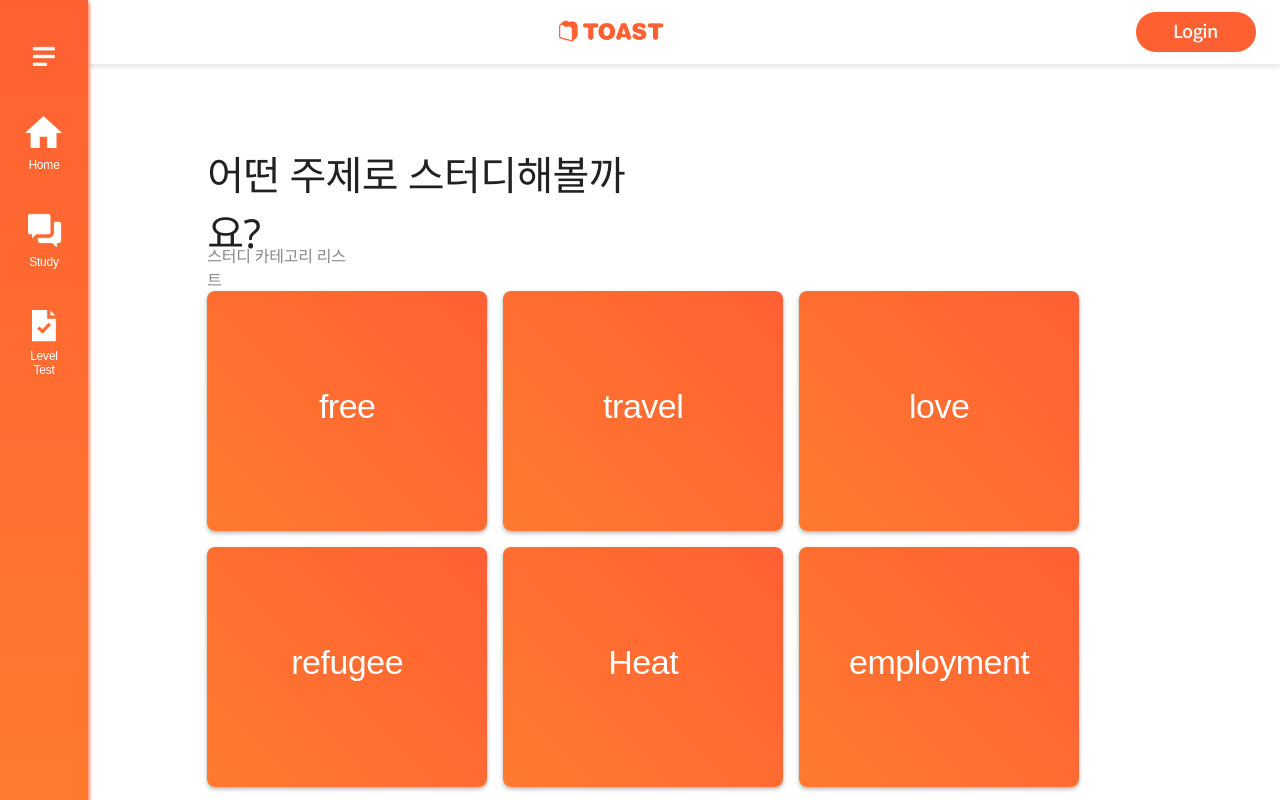
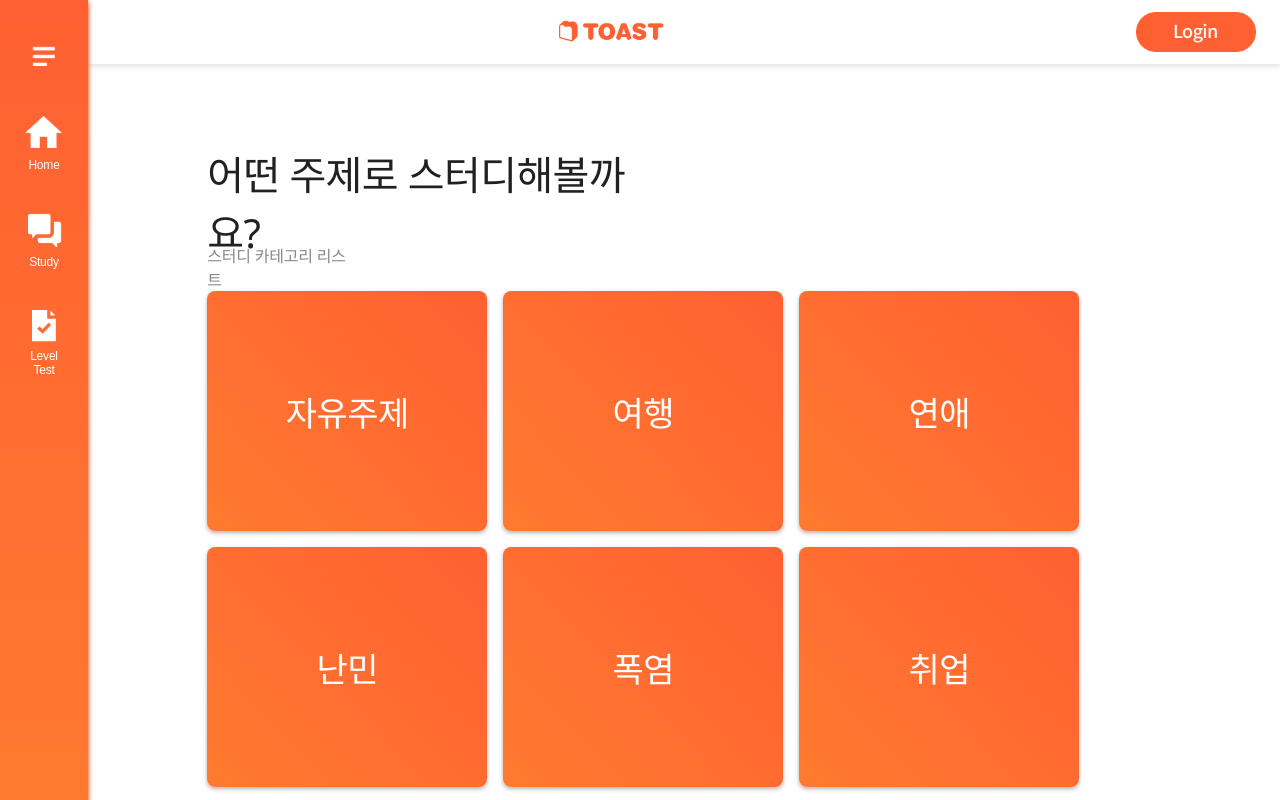
Before and after one commit to teamtoast/toast-pc, a React app: page /study in a window 1280 px wide. Built offline with nearby package versions, Linux system fonts and the light colour scheme.

Commit message:
fixed route

```diff
--- a/src/components/StudyRoomList/studyRoomList.js
+++ b/src/components/StudyRoomList/studyRoomList.js
@@ -5,6 +5,8 @@ import StudyCategory from "../studyCategory/studyCategory";
 
 
 function StudyRooms(props) {
+
+    //API: [GET] 스터디룸 리스트 가져오기
     const studyRooms = [{
         studyroomID: 1,
         studyroomTitle: "취준생들 모여서 즐겁게 얘기해요!",
@@ -157,6 +159,13 @@ class StudyRoomList extends Component {
 
     render() {
         const categoryID = this.props.match.params.categoryID;
+        //API: [GET] 카테고리 리스트
+        const category = {
+                categoryID: 1,
+                categoryLevel1: '자유주제',
+                categoryLevel2: '자유주제'
+            }
+
 
         return (
             <div className="Container StudyRoomList">
@@ -254,11 +263,11 @@ class StudyRoomList extends Component {
                 </CreateModal>
 
                 <div className="title">
-                    {categoryID}
+                    {category.categoryLevel2}
                 </div>
                 <div className="list-title">스터디룸 리스트</div>
                 <br/>
-                <StudyRooms category={categoryID}/>
+                <StudyRooms categoryID={categoryID}/>
 
                 <button onClick={this.showModal}>
                     <img src={require('./img/button-fab-plus@3x.png')}
--- a/src/components/loginForm/loginForm.js
+++ b/src/components/loginForm/loginForm.js
@@ -66,7 +66,7 @@ class LoginForm extends React.Component {
 
                     <div className="inLine inLine-icCheck">
                         <input type="checkbox" id="login-status"></input>
-                        <label for="login-status" className="\-">로그인 상태 유지하기</label>
+                        <label htmlFor="login-status" className="\-">로그인 상태 유지하기</label>
                     </div>
 
                     <button>
--- a/src/components/studyCategory/studyCategory.js
+++ b/src/components/studyCategory/studyCategory.js
@@ -5,28 +5,28 @@ import {NavLink} from "react-router-dom";
 const StudyCategories = [
     {
         categoryID: 1,
-        categoryLevel1: 'free',
-        categoryLevel2: 'free'
+        categoryLevel1: '자유주제',
+        categoryLevel2: '자유주제'
     }, {
         categoryID: 2,
-        categoryLevel1: 'culture',
-        categoryLevel2: 'travel'
+        categoryLevel1: '문화',
+        categoryLevel2: '여행'
     }, {
         categoryID: 3,
-        categoryLevel1: 'life',
-        categoryLevel2: 'love'
+        categoryLevel1: '생활',
+        categoryLevel2: '연애'
     }, {
         categoryID: 4,
-        categoryLevel1: 'world',
-        categoryLevel2: 'refugee'
+        categoryLevel1: '세계',
+        categoryLevel2: '난민'
     }, {
         categoryID: 5,
-        categoryLevel1: 'life',
-        categoryLevel2: 'Heat'
+        categoryLevel1: '생활',
+        categoryLevel2: '폭염'
     }, {
         categoryID: 6,
-        categoryLevel1: 'social',
-        categoryLevel2: 'employment'
+        categoryLevel1: '사회',
+        categoryLevel2: '취업'
     }
 ];
 
```
